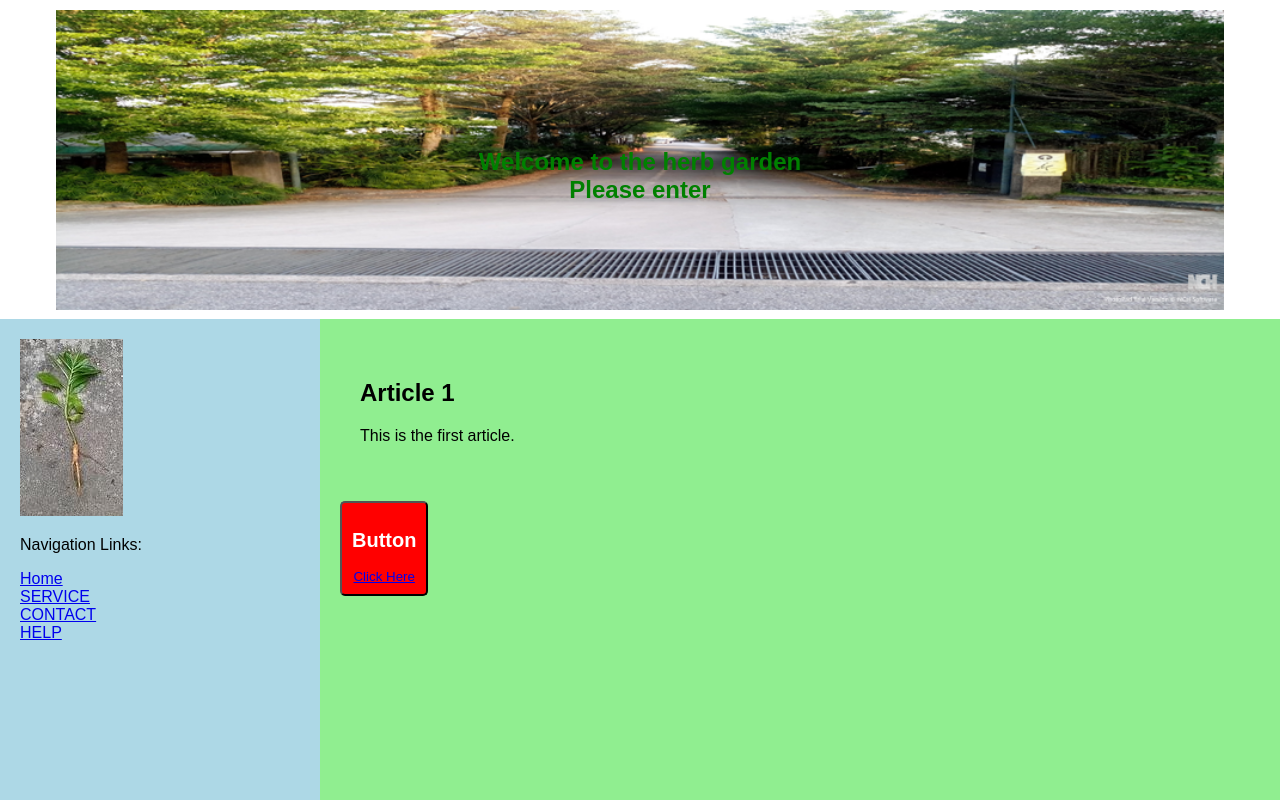
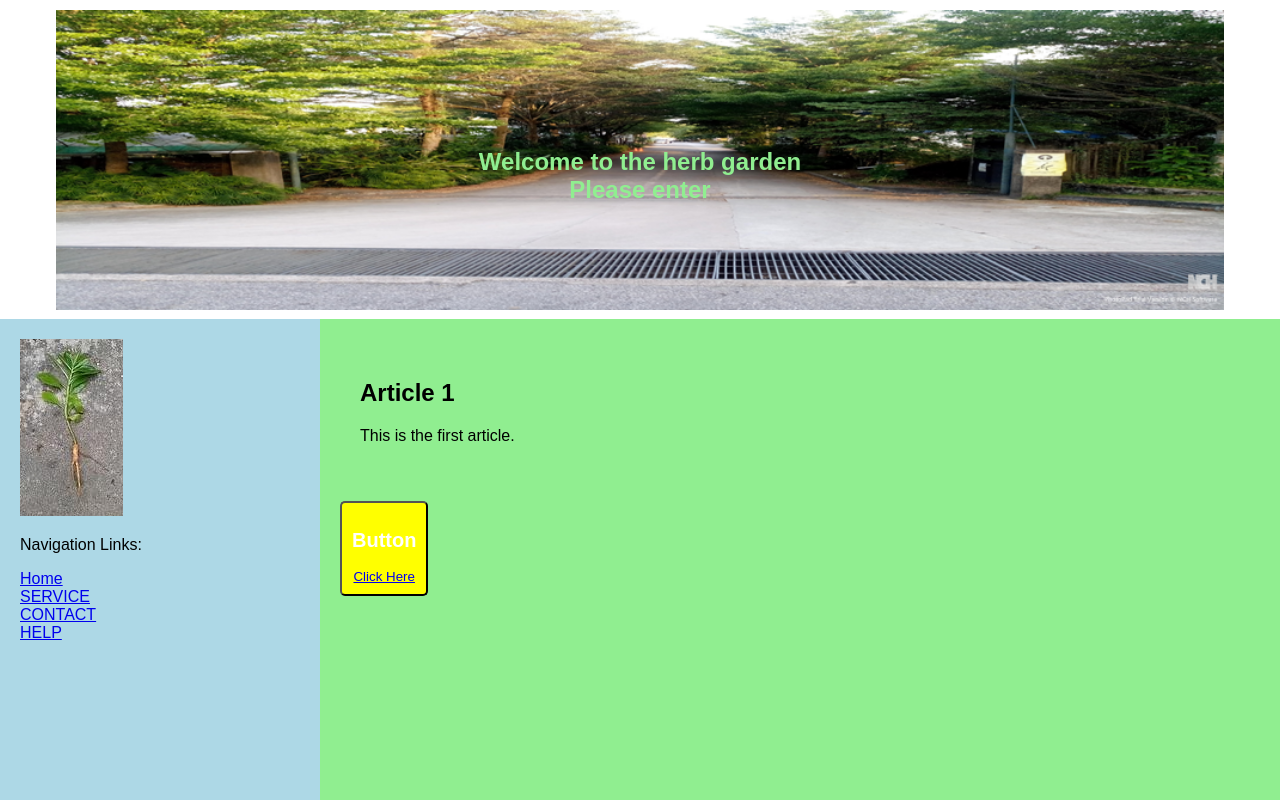
Before and after one commit to Punggol/Testing-image, a plain HTML site: page index.html in a window 1280 px wide. Shown: the top 800 px of the page. Drawn offline with Linux system fonts and the light colour scheme.

Commit message:
Update index.html

```diff
--- a/index.html
+++ b/index.html
@@ -37,7 +37,7 @@
     top: 50%;
     left: 50%;
     transform: translate(-50%, -50%);
-    color: green;
+    color: lightgreen;
     font-size: 24px;
     font-weight: bold;
     background:  none; /* Removes the strip */
@@ -78,7 +78,7 @@
  /* Button box styles */
 
         button {
-            background-color:red; /* Light red article boxes */
+            background-color:yellow; /* Light red article boxes */
             margin-bottom: 20px;
             padding: 10px;
             box-sizing: border-box;
```
